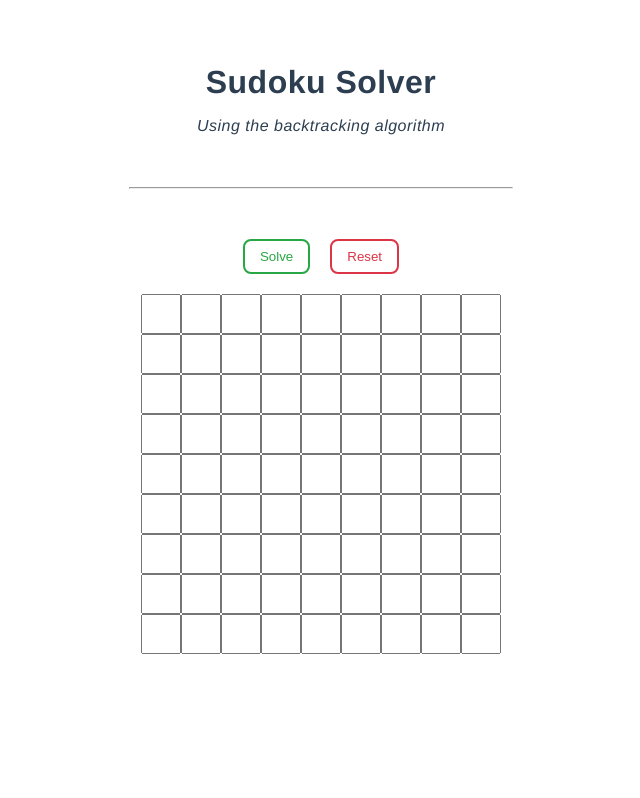
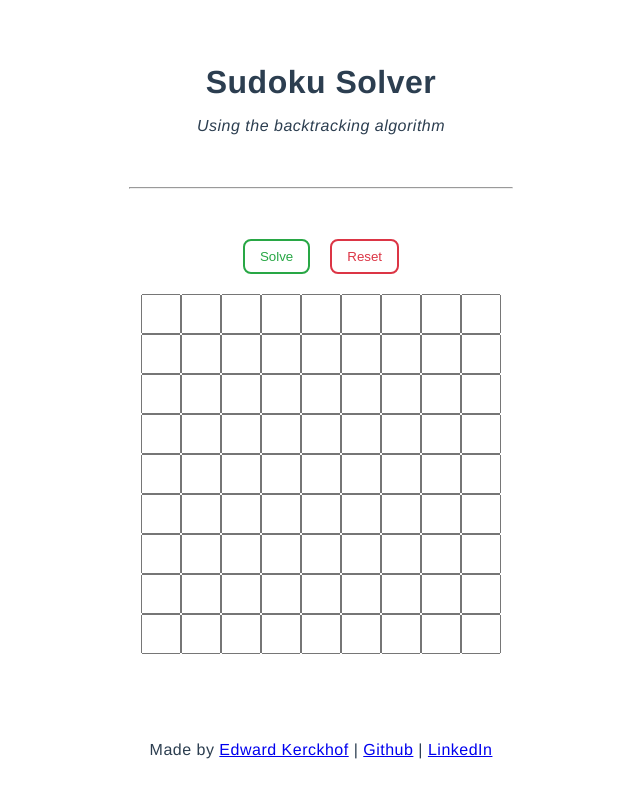
Before and after one commit to EdwardKerckhof/vue-sudoku-solver, a Vue app: page / in a window 1280 px wide. Shown: the whole page, without its empty margins (319-959 px from the left). Built offline with nearby package versions, Linux system fonts and the light colour scheme.

Commit message:
Added footer + linting

```diff
--- a/src/App.vue
+++ b/src/App.vue
@@ -3,10 +3,12 @@
   <p>Using the backtracking algorithm</p>
   <hr />
   <sudoku-solver />
+  <app-footer />
 </template>
 
 <script lang="ts">
 import { defineComponent } from 'vue'
+import AppFooter from './components/Footer.vue'
 import SudokuSolver from './components/SudokuSolver.vue'
 
 export default defineComponent({
@@ -14,13 +16,19 @@ export default defineComponent({
 
   components: {
     SudokuSolver,
+    AppFooter,
   },
 })
 </script>
 
 <style lang="scss">
+body {
+  min-height: 100vh;
+}
+
 #app {
-  height: 100%;
+  height: calc(100vh);
+  position: relative;
 }
 
 * {
@@ -37,7 +45,7 @@ export default defineComponent({
   line-height: 1.4;
   letter-spacing: 0.5px;
   color: #2c3e50;
-  margin-top: 60px;
+  padding-top: 60px;
 
   h1 {
     margin-bottom: 10px;
--- /dev/null
+++ b/src/components/Footer.vue
@@ -0,0 +1,40 @@
+<template>
+  <div>
+    <p>
+      Made by <a href="https://zonedev.be" target="_blank">Edward Kerckhof</a> |
+      <a href="https://github.com/EdwardKerckhofZoneDev" target="_blank"
+        >Github</a
+      >
+      |
+      <a
+        href="https://www.linkedin.com/in/edward-kerckhof-728741183/"
+        target="_blank"
+        >LinkedIn</a
+      >
+    </p>
+  </div>
+</template>
+
+<script lang="ts">
+import { defineComponent } from 'vue'
+
+export default defineComponent({
+  name: 'AppFooter',
+})
+</script>
+
+<style lang="scss" scoped>
+div {
+  position: absolute;
+  bottom: 0;
+  height: 100px;
+  width: 100%;
+  display: flex;
+  justify-content: center;
+  align-items: center;
+
+  p {
+    font-style: initial !important;
+  }
+}
+</style>
--- a/src/components/SudokuSolver.vue
+++ b/src/components/SudokuSolver.vue
@@ -8,12 +8,12 @@
         <input
           v-for="i in 81"
           :key="i"
-          type="number"
           :ref="
             (el) => {
               inputs[i] = el
             }
           "
+          type="number"
           maxlength="1"
           max="9"
           min="1"
@@ -145,7 +145,7 @@ export default defineComponent({
       }
     }
 
-    const updateBoard = (board: number[][], valid: boolean) => {
+    const updateBoard = (board: number[][]) => {
       let userInputs: Array<string> = []
       for (let i = 1; i <= board.length; i++) {
         for (let j = 0; j < board[0].length; j++) {
@@ -178,7 +178,7 @@ export default defineComponent({
       console.log(userBoard)
 
       if (solveBoard(userBoard)) {
-        updateBoard(userBoard, true)
+        updateBoard(userBoard)
         buttonText.value = 'Solved!'
         console.log('Solution:')
         printBoardToConsole(userBoard)
@@ -196,7 +196,7 @@ export default defineComponent({
 
     const printBoardToConsole = (board: (number | null)[][]) => {
       let boardHash = ''
-      board.forEach((row: any, i: number) => {
+      board.forEach((row: any) => {
         boardHash += row.toString().replace(/,/g, ' ') + '\n'
       })
       console.log(boardHash)
@@ -207,7 +207,7 @@ export default defineComponent({
 })
 </script>
 
-<style lang="scss">
+<style lang="scss" scoped>
 $red: #dc3545;
 $green: #28a745;
 
```
